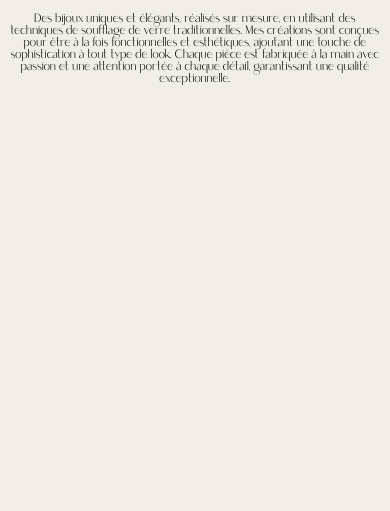
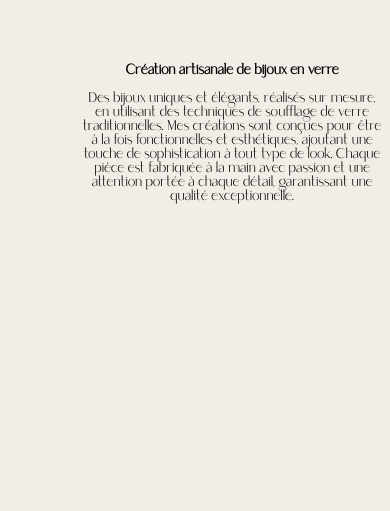
Before and after one commit to GuizyR/Site-Verre---Sens, a plain HTML site: page index.html in a window 390 px wide. Shown: the part 333-844 px from the top of the page. Drawn offline with Linux system fonts and the light colour scheme.

Commit message:
Modif header

```diff
--- a/assets/css/style.css
+++ b/assets/css/style.css
@@ -135,14 +135,20 @@ body {
         align-items: center;
         margin-top: 60px;
         justify-content: center;
+        margin-bottom: 40%;
     }
 
     .first-text {
-        font-size: 12px;
+        font-size: 14px;
         color: black;
-        width: 100%;
+        width: 80%;
         text-align: center;
-        flex-direction: column;
+        }
+
+    .first-text h1{
+        font-size: 14px;
+        color: black;
+        text-align: center;
         }
 
         .bar-knowledge {
```
